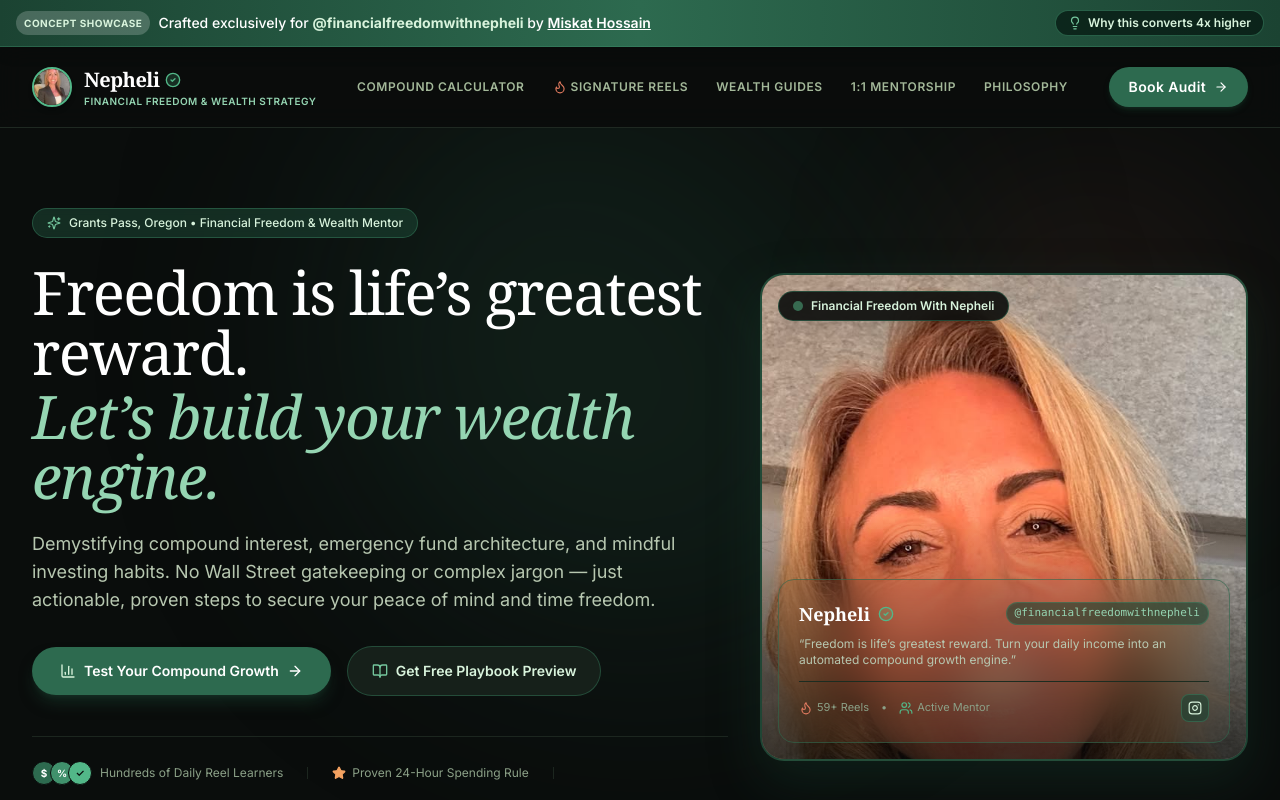
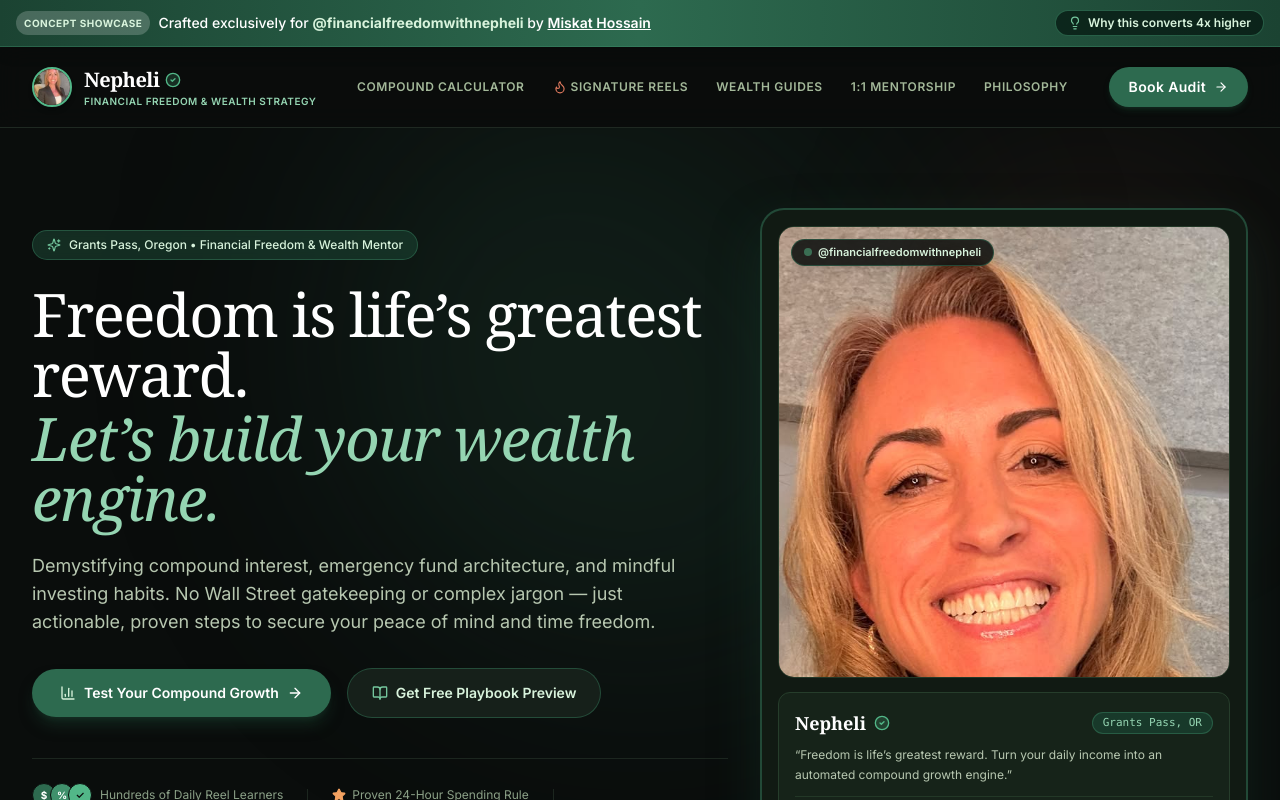
Before and after one commit to miskathoss/miskathossain, a Next.js app: page /financialfreedomwithnepheli in a window 1280 px wide. Shown: the top 800 px of the page. Built offline with nearby package versions, Linux system fonts and the light colour scheme.

Commit message:
fix: ensure hero image is completely unobstructed and bio card placed below photo

```diff
--- a/src/app/financialfreedomwithnepheli/NepheliClient.tsx
+++ b/src/app/financialfreedomwithnepheli/NepheliClient.tsx
@@ -480,30 +480,29 @@ export default function NepheliClient() {
               </div>
             </div>
 
-            {/* Right Column: Hero Visual Atmosphere & Profile Card */}
+            {/* Right Column: Hero Photo & Credibility Card */}
             <div className="lg:col-span-5 relative">
-              <div className="relative mx-auto max-w-sm sm:max-w-md lg:max-w-none">
-
-                {/* Main Hero Visual: Nepheli's Real Photo from Instagram */}
-                <div className="relative rounded-3xl overflow-hidden border-2 border-[#2D6A4F]/60 shadow-[0_20px_50px_rgba(27,67,50,0.35)] bg-gradient-to-b from-[#162319] to-[#0A0D0C] aspect-square">
+              <div className="relative mx-auto max-w-sm sm:max-w-md lg:max-w-none bg-[#111A13] border-2 border-[#2D6A4F]/60 rounded-3xl p-3 sm:p-4 shadow-[0_20px_50px_rgba(27,67,50,0.35)]">
+
+                {/* 1. Unobstructed Authentic Photo from Instagram */}
+                <div className="relative rounded-2xl overflow-hidden aspect-square border border-[#233827] shadow-inner bg-[#0A0D0C]">
                   <Image
                     src="/assets/nepheli/nepheli-real-hero.jpg"
                     alt="Nepheli - Financial Freedom Strategist"
                     fill
                     sizes="(max-width: 1024px) 100vw, 42vw"
                     priority
-                    className="object-cover object-center hover:scale-[1.03] transition-transform duration-700"
+                    className="object-cover object-center hover:scale-[1.02] transition-transform duration-700"
                   />
-                  <div className="absolute inset-0 bg-gradient-to-t from-[#0A0D0C] via-transparent to-transparent opacity-75" />
-
-                  {/* Top Floating Badge with her original verified handle */}
-                  <div className="absolute top-4 left-4 bg-[#0A0D0C]/90 backdrop-blur-md px-3.5 py-1.5 rounded-full border border-[#2D6A4F]/60 text-xs font-semibold text-[#D8F3DC] flex items-center gap-2 shadow-xl">
-                    <div className="w-2.5 h-2.5 rounded-full bg-[#52B788] animate-pulse" />
-                    <span>Financial Freedom With Nepheli</span>
-                  </div>
-
-                  {/* Bottom Content inside Portrait */}
-                  <div className="absolute bottom-4 left-4 right-4 bg-[#0E1711]/92 backdrop-blur-xl p-4 sm:p-5 rounded-2xl border border-[#2D6A4F]/60 shadow-2xl">
+                  {/* Subtle top handle pill */}
+                  <div className="absolute top-3 left-3 bg-[#0A0D0C]/85 backdrop-blur-md px-3 py-1 rounded-full border border-[#2D6A4F]/60 text-[11px] font-semibold text-[#D8F3DC] flex items-center gap-1.5 shadow-lg">
+                    <div className="w-2 h-2 rounded-full bg-[#52B788] animate-pulse" />
+                    <span>@financialfreedomwithnepheli</span>
+                  </div>
+                </div>
+
+                {/* 2. Clear Bio & Stats Card Below the Photo (Nothing Covering Face) */}
+                <div className="mt-3.5 bg-[#162319] p-4 rounded-xl border border-[#263D2B]">
                   <div className="flex items-center justify-between mb-2">
                     <div className="flex items-center gap-2">
                       <h3 className="font-serif font-bold text-base sm:text-lg text-white">
@@ -511,16 +510,16 @@ export default function NepheliClient() {
                       </h3>
                       <CheckCircle2 className="w-4 h-4 text-[#52B788] fill-[#52B788]/20" />
                     </div>
-                      <span className="text-[11px] font-mono text-[#95D5B2] bg-[#1B4332]/60 px-2 py-0.5 rounded-full border border-[#40916C]/40">
-                        @financialfreedomwithnepheli
-                      </span>
-                    </div>
-
-                    <p className="text-xs text-[#B7C7B0] leading-snug">
+                    <span className="text-[11px] text-[#95D5B2] bg-[#1B4332]/70 px-2.5 py-0.5 rounded-full border border-[#40916C]/40 font-mono">
+                      Grants Pass, OR
+                    </span>
+                  </div>
+
+                  <p className="text-xs text-[#B7C7B0] leading-relaxed mb-3">
                     &ldquo;Freedom is life’s greatest reward. Turn your daily income into an automated compound growth engine.&rdquo;
                   </p>
 
-                    <div className="flex items-center justify-between mt-3 pt-3 border-t border-[#1C2C20] text-[11px] text-[#8BA087]">
+                  <div className="flex items-center justify-between pt-2.5 border-t border-[#233827] text-[11px] text-[#8BA087]">
                     <div className="flex items-center gap-3">
                       <span className="flex items-center gap-1">
                         <Flame className="w-3.5 h-3.5 text-[#E07A5F]" />
@@ -537,12 +536,12 @@ export default function NepheliClient() {
                       href="https://www.instagram.com/financialfreedomwithnepheli/"
                       target="_blank"
                       rel="noreferrer"
-                        className="p-1.5 rounded-lg bg-[#1B4332]/60 hover:bg-[#2D6A4F] text-[#D8F3DC] transition-colors border border-[#40916C]/40"
+                      className="inline-flex items-center gap-1 bg-[#1B4332] hover:bg-[#2D6A4F] text-[#D8F3DC] px-2.5 py-1 rounded-md text-[11px] font-semibold border border-[#40916C]/40 transition-colors"
                       title="Follow on Instagram"
                     >
-                        <Instagram className="w-3.5 h-3.5" />
-                      </a>
-                    </div>
+                      <Instagram className="w-3 h-3" />
+                      <span>Follow</span>
+                    </a>
                   </div>
                 </div>
 
```
Lines whose indentation alone changed are shown as unchanged.
